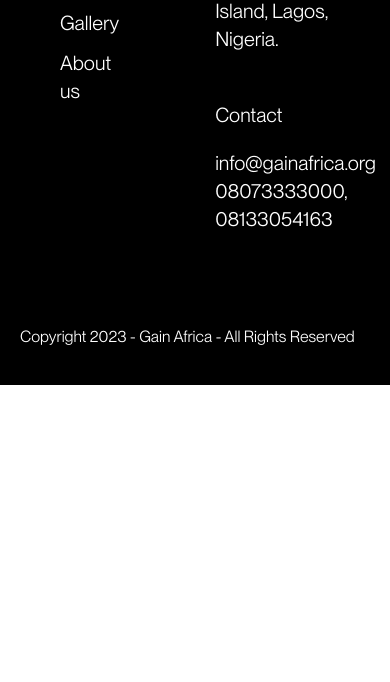
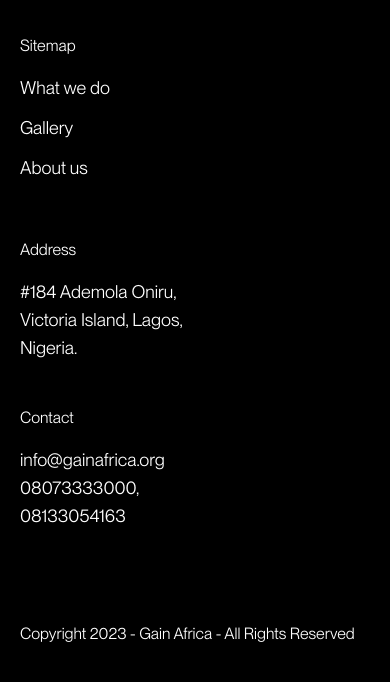
Before and after one commit to GainAfrica/gain-pure, a website: page about/index.html in a window 390 px wide. Shown: the part 8250-8932 px from the top of the page. Before the commit the page ends 8635 px from the top, so only its background shows below. Drawn offline with Linux system fonts and the light colour scheme; a web font is replaced by a local one.

Commit message:
feat: implemented responsive footer

```diff
--- a/about/index.html
+++ b/about/index.html
@@ -301,11 +301,13 @@
 
     <footer class="p-5 bg-black text-white">
       <div class="container mx-auto mt-10">
-        <div class="flex justify-between gap-10">
+        <div class="flex justify-between gap-20 mb:gap-10 flex-col md:flex-row">
           <div>
             <img src="/assets/svgs/logo.svg" alt="" class="w-36" />
           </div>
-          <div class="flex justify-center gap-24 text-xl">
+          <div
+            class="flex md:justify-center md:gap-24 gap-12 md:text-xl text-lg flex-col md:flex-row justify-start"
+          >
             <ul class="list-none">
               <li class="mb-5 text-base leading-[16px]">Sitemap</li>
               <li>
@@ -322,7 +324,7 @@
               </ul>
 
               <ul class="list-none">
-                <li class="mb-5">Contact</li>
+                <li class="mb-5 text-base leading-[16px]">Contact</li>
                 <li>info@gainafrica.org 08073333000, 08133054163</li>
               </ul>
             </div>
```
Also changed, not shown: about/fiona-whitty/index.html (+5 -3 lines), about/rotimi-babatunde/index.html (+5 -3 lines), about/temitope-fashakin/index.html (+5 -3 lines), index.html (+5 -3 lines), styles/output.css.
